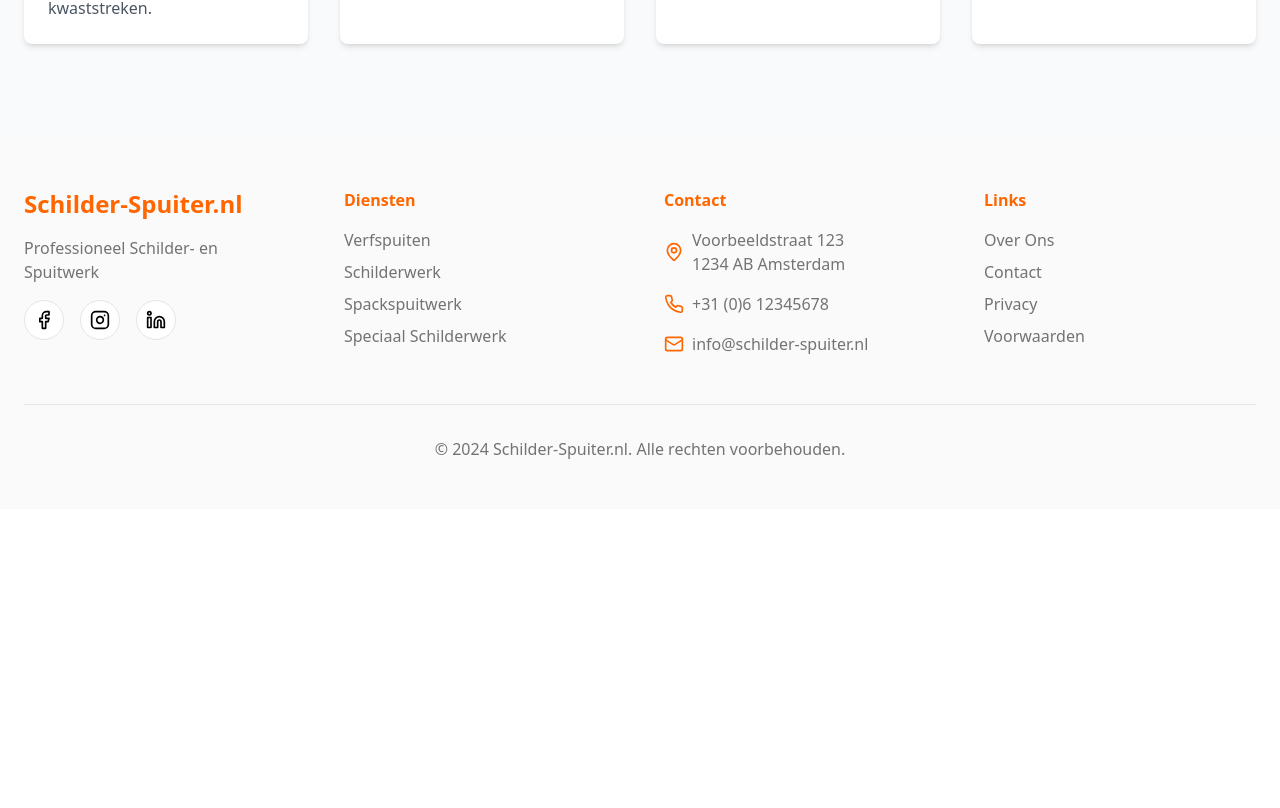
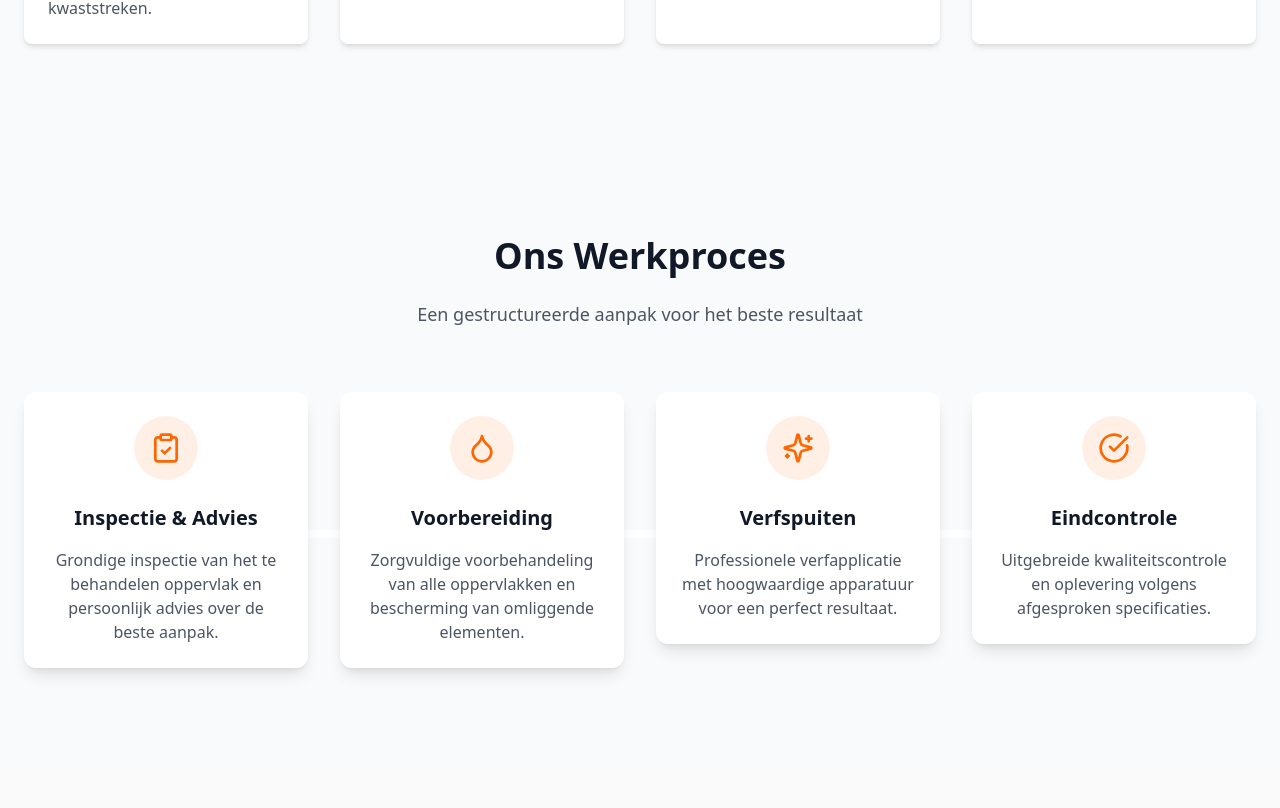
Before and after one commit to BernardusMolkenboer/schilderspuiter, a Next.js app: page /verfspuiten in a window 1280 px wide. Shown: the part 1372-2180 px from the top of the page. Before the commit the page ends 1881 px from the top, so only its background shows below. Built offline with nearby package versions, Linux system fonts and the light colour scheme.

Commit message:
ProcessSection.tsx

```diff
--- /dev/null
+++ b/src/components/sections/ProcessSection.tsx
@@ -0,0 +1,80 @@
+import React from "react";
+import { ClipboardCheck, Droplet, Sparkles, CheckCircle } from "lucide-react";
+
+const steps = [
+  {
+    icon: ClipboardCheck,
+    title: "Inspectie & Advies",
+    description:
+      "Grondige inspectie van het te behandelen oppervlak en persoonlijk advies over de beste aanpak.",
+  },
+  {
+    icon: Droplet,
+    title: "Voorbereiding",
+    description:
+      "Zorgvuldige voorbehandeling van alle oppervlakken en bescherming van omliggende elementen.",
+  },
+  {
+    icon: Sparkles,
+    title: "Verfspuiten",
+    description:
+      "Professionele verfapplicatie met hoogwaardige apparatuur voor een perfect resultaat.",
+  },
+  {
+    icon: CheckCircle,
+    title: "Eindcontrole",
+    description:
+      "Uitgebreide kwaliteitscontrole en oplevering volgens afgesproken specificaties.",
+  },
+];
+
+function ProcessSection() {
+  return (
+    <section className="bg-gray-50 py-24 transition-colors duration-300 dark:bg-neutral-900">
+      <div className="container mx-auto max-w-screen-xl px-6">
+        {/* Section Header */}
+        <div className="mx-auto mb-16 max-w-3xl text-center">
+          <h2 className="mb-6 text-4xl font-bold text-gray-900 dark:text-white">
+            Ons Werkproces
+          </h2>
+          <p className="text-lg text-gray-600 dark:text-gray-400">
+            Een gestructureerde aanpak voor het beste resultaat
+          </p>
+        </div>
+
+        {/* Steps Grid */}
+        <div className="grid gap-8 md:grid-cols-4">
+          {steps.map((step, index) => {
+            const Icon = step.icon;
+            return (
+              <div key={index} className="relative">
+                {/* Connector Line */}
+                {index < steps.length - 1 && (
+                  <div className="absolute left-full top-[50%] hidden h-2 w-full bg-white dark:bg-neutral-700 md:block"></div>
+                )}
+                {index < steps.length - 1 && (
+                  <div className="absolute left-[50%] top-full block h-full w-1 bg-white dark:bg-neutral-700 md:hidden"></div>
+                )}
+
+                {/* Step Card */}
+                <div className="relative z-10 rounded-xl bg-white p-6 shadow-lg dark:bg-neutral-800">
+                  <div className="mx-auto mb-6 flex h-16 w-16 items-center justify-center rounded-full bg-primary/10">
+                    <Icon className="h-8 w-8 text-primary" />
+                  </div>
+                  <h3 className="mb-4 text-center text-xl font-semibold text-gray-900 dark:text-white">
+                    {step.title}
+                  </h3>
+                  <p className="text-center text-gray-600 dark:text-gray-400">
+                    {step.description}
+                  </p>
+                </div>
+              </div>
+            );
+          })}
+        </div>
+      </div>
+    </section>
+  );
+}
+
+export default ProcessSection;
--- a/src/pages/verfspuiten.tsx
+++ b/src/pages/verfspuiten.tsx
@@ -13,6 +13,7 @@ import ServicesSection from "@/components/sections/ServiceSection";
 import TestimonialsSection from "@/components/sections/TestimonialSection";
 import VerfSpuitenHero from "@/components/sections/VerfSpuitenHero";
 import BenefitsSection from "@/components/sections/BenefitsSection";
+import ProcessSection from "@/components/sections/ProcessSection";
 
 const Verfspuiten = () => {
   useEffect(() => {
@@ -27,6 +28,7 @@ const Verfspuiten = () => {
       <Layout title="title" description="desc">
         <VerfSpuitenHero />
         <BenefitsSection />
+        <ProcessSection />
       </Layout>
     </>
   );
```
